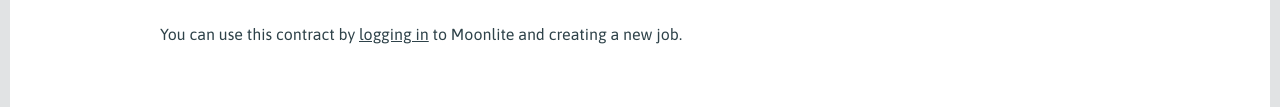
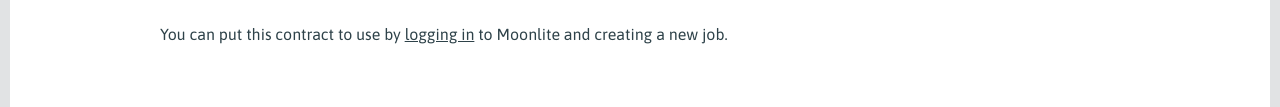
Before and after one commit to MoonliteApp/moonliteapp.github.io, a plain HTML site: page contract-language/index.html in a window 1280 px wide. Shown: the part 285-392 px from the top of the page. Drawn offline with Linux system fonts and the light colour scheme.

Commit message:
Contract setup

```diff
--- a/contract-language/index.html
+++ b/contract-language/index.html
@@ -64,7 +64,7 @@
       <div class="row setup">
         <h3>What's this?</h3>
         <p>Below is the language Moonlite uses to legally bind agreements made between contractors and clients. Next to each clause is an explanation in plain English, though the contract should be read and understood in its entirety.</p>
-        <p>You can use this contract by <a href="https://my.moonliteapp.com/">logging in</a> to Moonlite and creating a new job.</p>
+        <p>You can put this contract to use by <a href="https://my.moonliteapp.com/">logging in</a> to Moonlite and creating a new job.</p>
       </div>
       <div class="row section">
         <div class="eight columns">
```
